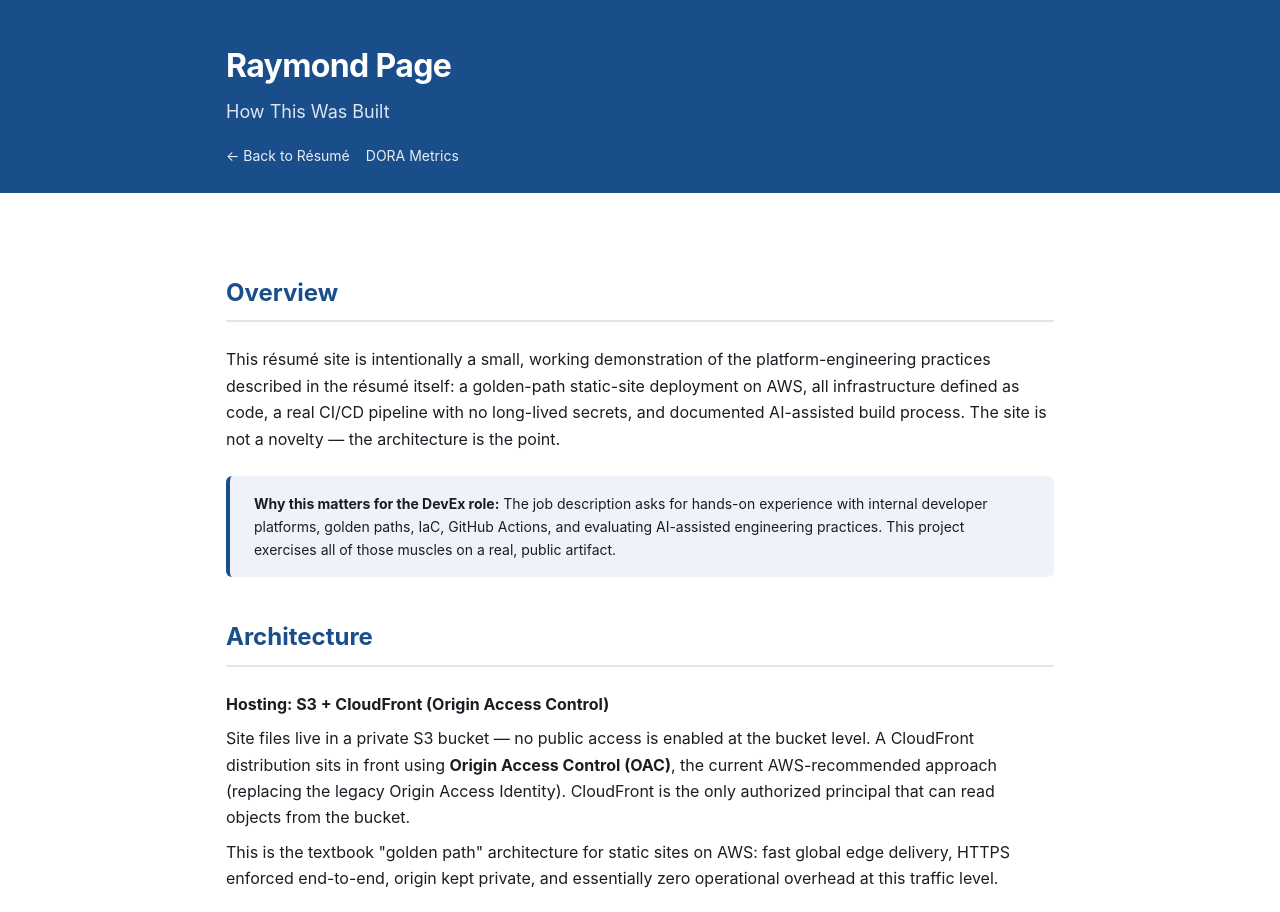
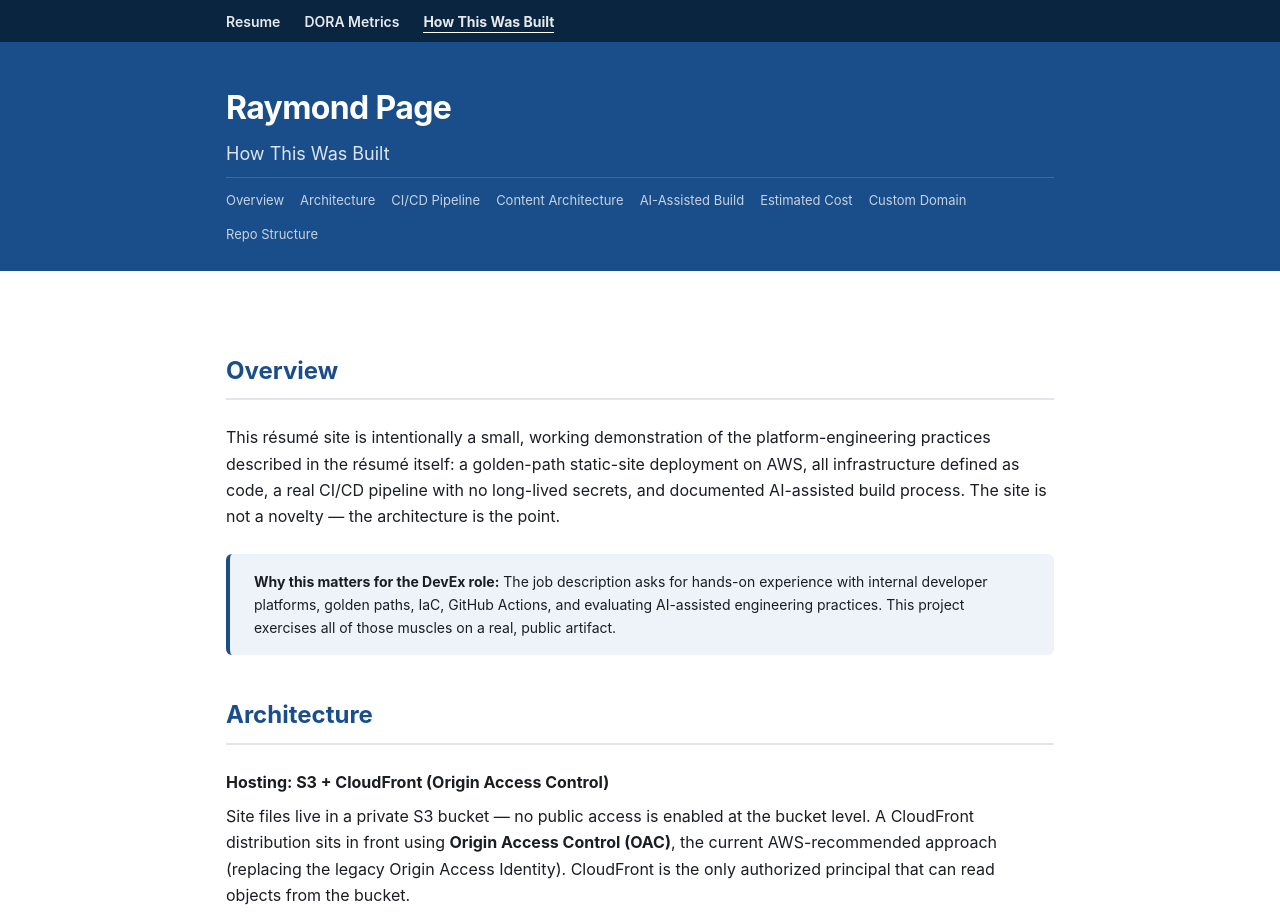
Before and after one commit to afsting/developer-experience-concepts, a plain HTML site: page site/how-it-was-built.html in a window 1280 px wide. Shown: the top 912 px of the page. Drawn offline with Linux system fonts and the light colour scheme.

Commit message:
feat: split nav into global feature bar + page sub-nav
Global feature nav (Resume, DORA Metrics, How This Was Built, and Admin
when the verified session is an admin) now renders as its own top-level
bar above the header on every page, shared via a single site/nav.js so
future nav changes happen in one place instead of per-page HTML edits.

Page-specific navigation (résumé section anchors, How This Was Built's
subsections, DORA Metrics' subsections) stays as a second nav row inside
each page's own header block.

Active page is highlighted via aria-current=page, driven by a data-page
attribute on <body>. Footers trimmed to just the résumé/contact link
since the top bar always carries the feature links now.

login.html now also records whether the verified session is an admin
(localStorage flag only - not a security boundary, admin.html and the
/admin API both re-check the signed session cookie server-side) so nav.js
can conditionally show the Admin link.

```diff
--- a/site/how-it-was-built.html
+++ b/site/how-it-was-built.html
@@ -7,17 +7,29 @@
   <title>How This Was Built – Raymond Page</title>
   <link rel="stylesheet" href="styles.css" />
 </head>
-<body>
+<body data-page="how-it-was-built">
   <a href="#main-content" class="skip-link">Skip to main content</a>
+
+  <div class="top-nav-bar">
+    <div class="container">
+      <nav aria-label="Feature navigation" id="global-nav"></nav>
+    </div>
+  </div>
 
   <header role="banner">
     <div class="container">
       <h1 id="site-name"><a href="index.html" style="color:inherit;text-decoration:none;">Raymond Page</a></h1>
       <p class="subtitle">How This Was Built</p>
-      <nav aria-label="Site navigation">
+      <nav class="page-nav" aria-label="Page navigation">
         <ul>
-          <li><a href="index.html">← Back to Résumé</a></li>
-          <li><a href="dora-metrics.html">DORA Metrics</a></li>
+          <li><a href="#overview">Overview</a></li>
+          <li><a href="#architecture">Architecture</a></li>
+          <li><a href="#cicd">CI/CD Pipeline</a></li>
+          <li><a href="#content-architecture">Content Architecture</a></li>
+          <li><a href="#ai-assisted">AI-Assisted Build</a></li>
+          <li><a href="#cost">Estimated Cost</a></li>
+          <li><a href="#custom-domain">Custom Domain</a></li>
+          <li><a href="#repo-structure">Repo Structure</a></li>
         </ul>
       </nav>
     </div>
@@ -25,7 +37,7 @@
 
   <main id="main-content" class="container prose" style="padding-top:2.5rem;padding-bottom:4rem;">
 
-    <h2>Overview</h2>
+    <h2 id="overview">Overview</h2>
     <p>
       This résumé site is intentionally a small, working demonstration of the
       platform-engineering practices described in the résumé itself: a golden-path
@@ -40,7 +52,7 @@
       This project exercises all of those muscles on a real, public artifact.
     </div>
 
-    <h2>Architecture</h2>
+    <h2 id="architecture">Architecture</h2>
     <h3>Hosting: S3 + CloudFront (Origin Access Control)</h3>
     <p>
       Site files live in a private S3 bucket — no public access is enabled at the
@@ -83,7 +95,7 @@
       <li>Teardown is a single <code>cdk destroy</code>.</li>
     </ul>
 
-    <h2>CI/CD Pipeline (GitHub Actions)</h2>
+    <h2 id="cicd">CI/CD Pipeline (GitHub Actions)</h2>
     <h3>No Long-Lived AWS Keys</h3>
     <p>
       The pipeline uses <strong>GitHub OIDC federation</strong> to assume an AWS IAM
@@ -115,7 +127,7 @@
       that mirrors enterprise change-management practices.
     </p>
 
-    <h2>Content Architecture: Data-Driven Résumé</h2>
+    <h2 id="content-architecture">Content Architecture: Data-Driven Résumé</h2>
     <p>
       Résumé content lives in <code>site/content.json</code> — a structured JSON
       file separate from the HTML template and rendering logic. Updating the résumé
@@ -129,7 +141,7 @@
       the rendering layer to update content.
     </p>
 
-    <h2>AI-Assisted Build Process</h2>
+    <h2 id="ai-assisted">AI-Assisted Build Process</h2>
     <h3>What Was AI-Assisted</h3>
     <ul>
       <li><strong>Initial scaffolding</strong> — project structure, CDK stack skeleton, GitHub Actions workflow YAML, and this prose were drafted with Claude (Anthropic) as a co-author, guided by specific prompts describing the architecture requirements.</li>
@@ -153,7 +165,7 @@
       DevEx role is meant to enable at scale.
     </p>
 
-    <h2>Estimated AWS Cost</h2>
+    <h2 id="cost">Estimated AWS Cost</h2>
     <p>
       At resume-traffic volumes (tens to low hundreds of requests/month):
     </p>
@@ -164,7 +176,7 @@
       <li><strong>Total estimated monthly cost: &lt; $1.00</strong>, likely $0.00–$0.10 in practice.</li>
     </ul>
 
-    <h2>Adding a Custom Domain (Future)</h2>
+    <h2 id="custom-domain">Adding a Custom Domain (Future)</h2>
     <p>
       To add a custom domain (e.g., <code>resume.example.com</code>):
     </p>
@@ -178,7 +190,7 @@
       The stack is already structured for this — no redesign needed.
     </p>
 
-    <h2>Repository Structure</h2>
+    <h2 id="repo-structure">Repository Structure</h2>
     <pre><code>developer-experience-concepts/
 ├── .github/
 │   └── workflows/
@@ -205,8 +217,10 @@
 
   <footer role="contentinfo">
     <div class="container">
-      <p>Raymond Page &middot; <a href="index.html">Résumé</a> &middot; <a href="dora-metrics.html">DORA Metrics</a> &middot; <a href="how-it-was-built.html">How This Was Built</a></p>
+      <p>Raymond Page &middot; <a href="index.html">Résumé</a></p>
     </div>
   </footer>
+
+  <script src="nav.js"></script>
 </body>
 </html>
--- /dev/null
+++ b/site/nav.js
@@ -0,0 +1,55 @@
+// Shared global (top-level) navigation, rendered identically into every
+// page's `#global-nav` mount point so feature nav only needs to change in
+// one place. Page-specific sub-navigation (the second nav row) stays
+// hardcoded in each page's own HTML, since it's unique to that page anyway.
+(function () {
+  'use strict';
+
+  var GLOBAL_NAV = [
+    { page: 'resume', href: 'index.html', label: 'Resume' },
+    { page: 'dora-metrics', href: 'dora-metrics.html', label: 'DORA Metrics' },
+    { page: 'how-it-was-built', href: 'how-it-was-built.html', label: 'How This Was Built' },
+  ];
+
+  // The Admin link is only shown to the visitor whose most recent OTP
+  // verification came back with `admin: true` (see login.html). This is a
+  // UI convenience only, not a security boundary — the /admin API and
+  // admin.html's own Lambda both re-check the signed session cookie
+  // server-side regardless of what's shown in nav.
+  function isAdmin() {
+    try {
+      return window.localStorage.getItem('isAdmin') === 'true';
+    } catch (e) {
+      return false;
+    }
+  }
+
+  function renderGlobalNav() {
+    var mount = document.getElementById('global-nav');
+    if (!mount) return;
+
+    var items = GLOBAL_NAV.slice();
+    if (isAdmin()) {
+      items.push({ page: 'admin', href: 'admin.html', label: 'Admin' });
+    }
+
+    var currentPage = document.body.getAttribute('data-page');
+
+    var ul = document.createElement('ul');
+    items.forEach(function (item) {
+      var li = document.createElement('li');
+      var a = document.createElement('a');
+      a.href = item.href;
+      a.textContent = item.label;
+      if (item.page === currentPage) {
+        a.setAttribute('aria-current', 'page');
+      }
+      li.appendChild(a);
+      ul.appendChild(li);
+    });
+
+    mount.appendChild(ul);
+  }
+
+  renderGlobalNav();
+})();
--- a/site/styles.css
+++ b/site/styles.css
@@ -82,6 +82,37 @@ body {
 /* ============================================================
    Header
    ============================================================ */
+.top-nav-bar {
+  background: var(--color-bg-alt, #0a2540);
+  color: #fff;
+}
+
+.top-nav-bar nav ul {
+  list-style: none;
+  display: flex;
+  flex-wrap: wrap;
+  gap: var(--space-xs) var(--space-md);
+  padding: var(--space-xs) 0;
+}
+
+.top-nav-bar nav a {
+  color: rgba(255,255,255,0.9);
+  text-decoration: none;
+  font-size: var(--font-size-sm);
+  font-weight: 600;
+  border-bottom: 1px solid transparent;
+  padding-bottom: 2px;
+  transition: border-color 0.15s;
+}
+.top-nav-bar nav a:hover,
+.top-nav-bar nav a:focus-visible {
+  border-color: rgba(255,255,255,0.8);
+}
+.top-nav-bar nav a[aria-current="page"] {
+  border-color: #fff;
+  font-weight: 700;
+}
+
 header {
   background: var(--color-accent);
   color: #fff;
@@ -123,6 +154,23 @@ header nav a:hover,
 header nav a:focus-visible {
   border-color: rgba(255,255,255,0.8);
 }
+
+header nav.page-nav {
+  margin-top: var(--space-xs);
+  padding-top: var(--space-xs);
+  border-top: 1px solid rgba(255,255,255,0.15);
+}
+
+header nav.page-nav a {
+  font-size: 0.8125rem;
+  color: rgba(255,255,255,0.75);
+}
+
+header nav a[aria-current="page"] {
+  border-color: #fff;
+  font-weight: 700;
+}
+
 
 /* ============================================================
    Main sections
@@ -471,4 +519,8 @@ footer a:hover {
   header {
     background: #0a2a4a;
   }
+
+  .top-nav-bar {
+    background: #061a30;
+  }
 }
```
Also changed, not shown: site/admin.html (+23 -2 lines), site/dora-metrics.html (+14 -7 lines), site/index.html (+10 -5 lines), site/login.html (+9 -0 lines).
